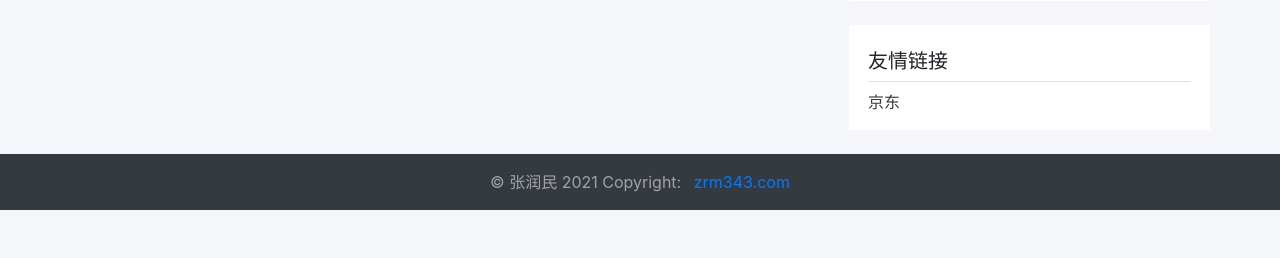
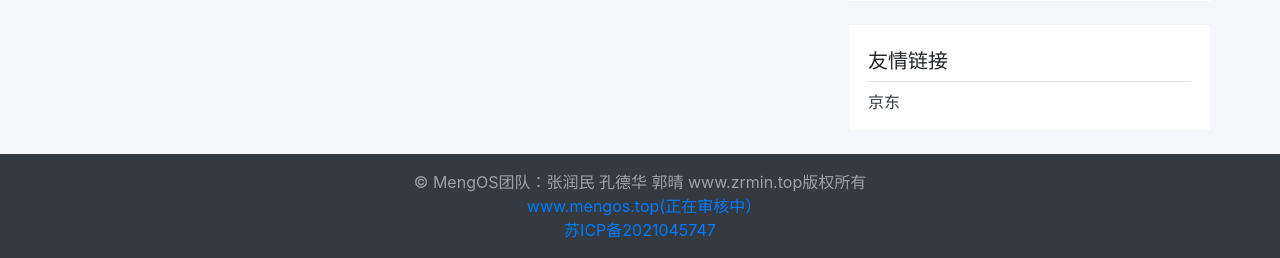
Before and after one commit to zrmin/Django-Blog, a Django app: page / in a window 1280 px wide. Shown: the part 1011-1269 px from the top of the page. Before the commit the page ends 1221 px from the top, so only its background shows below. Run offline with Django 3.2, Linux system fonts and the light colour scheme; data comes from the database, SQL or seed files in the repository; some libraries are stand-ins or nearby versions.

Commit message:
添加备案信息和版权信息

```diff
--- a/front/templates/base/footbar.html
+++ b/front/templates/base/footbar.html
@@ -4,7 +4,8 @@
     class="footer-copyright text-center py-3 bg-dark"
     style="color: #ffffff88;"
   >
-    © 张润民 2021 Copyright:
-    <a href="https://www.peekpa.com/" class="pl-2"> zrm343.com</a>
+    © MengOS团队：张润民 孔德华 郭晴 www.zrmin.top版权所有<br/>
+    <a href="https://www.mengos.top/" class="pl-2"> www.mengos.top(正在审核中）</a><br/>
+    <a href="https://beian.miit.gov.cn/" target="_blank">苏ICP备2021045747</a>
   </div>
 </footer>
```
